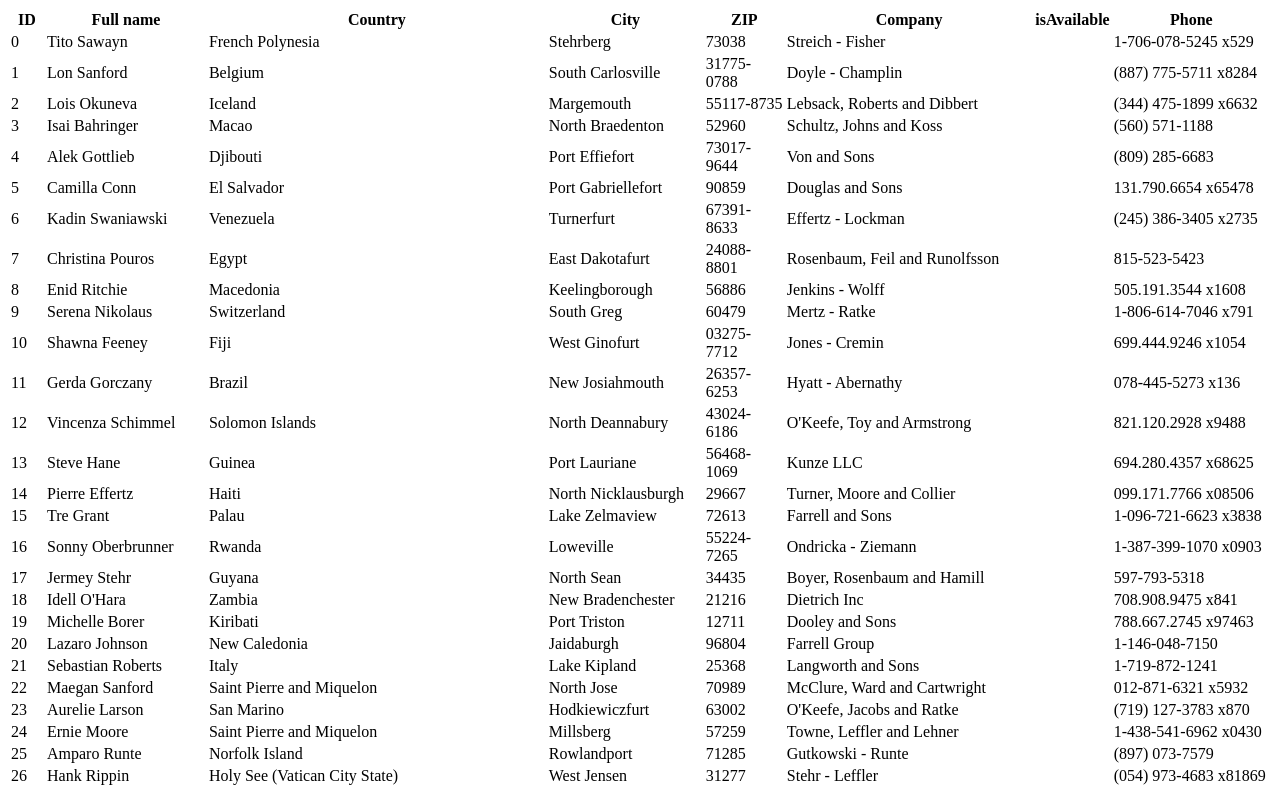
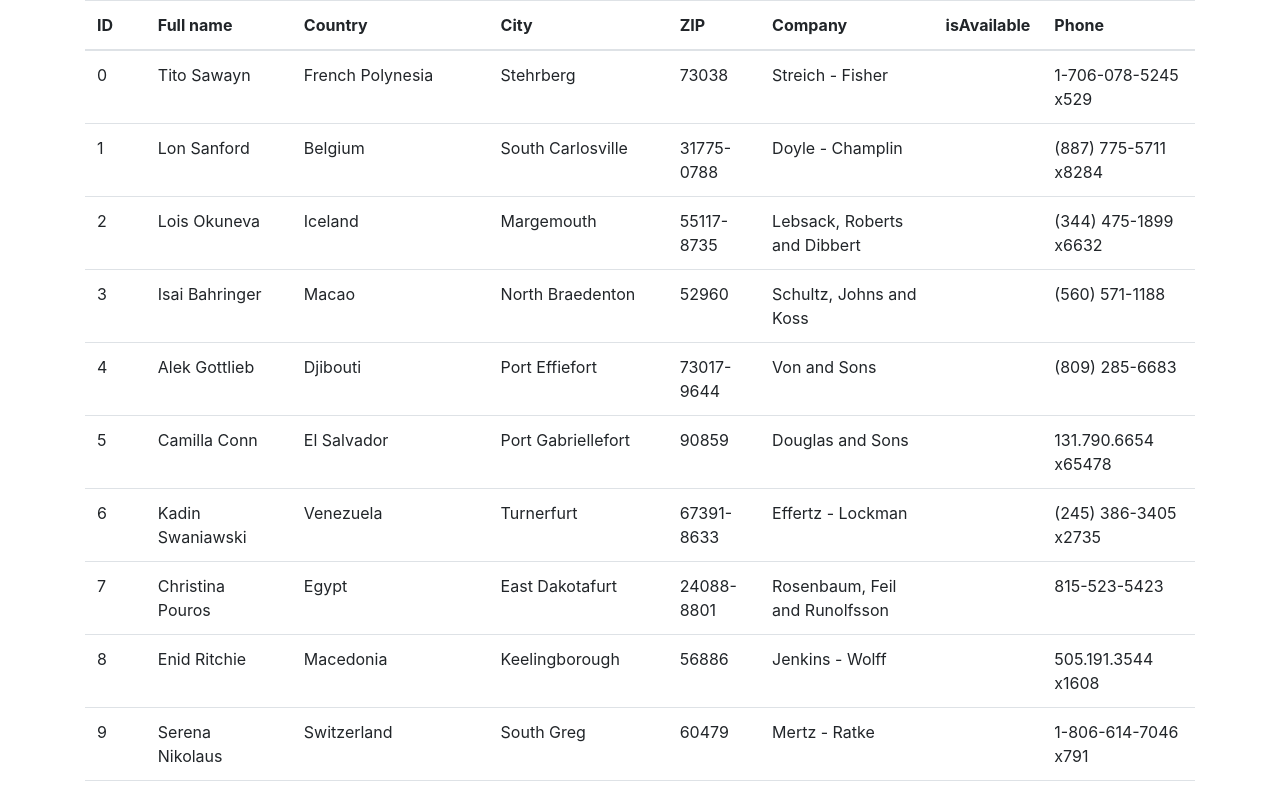
Before and after one commit to SergeiStekh/datagrid, a React (Create React App) app: page / in a window 1280 px wide. Shown: the top 790 px of the page. Built offline with nearby package versions, Linux system fonts and the light colour scheme.

Commit message:
feat: add bootstrap styles to table

```diff
--- a/package.json
+++ b/package.json
@@ -6,9 +6,11 @@
     "@testing-library/jest-dom": "^4.2.4",
     "@testing-library/react": "^9.3.2",
     "@testing-library/user-event": "^7.1.2",
+    "bootstrap": "^4.4.1",
     "faker": "^4.1.0",
     "node-sass": "^4.13.1",
     "react": "^16.13.0",
+    "react-bootstrap": "^1.0.0-beta.17",
     "react-dom": "^16.13.0",
     "react-redux": "^7.2.0",
     "react-scripts": "3.4.0",
--- a/src/App.js
+++ b/src/App.js
@@ -5,7 +5,9 @@ export default class App extends Component {
 
 render() {
   return (
-    <Table />
+    <div className="container">
+      <Table />
+    </div>
 )
 }
 }
--- a/src/components/table.js
+++ b/src/components/table.js
@@ -5,7 +5,7 @@ class Table extends Component {
 
 render() {
   return (
-  <table>
+  <table className="table">
     <thead>
     <tr>
       <th>ID</th>
--- a/src/index.js
+++ b/src/index.js
@@ -1,3 +1,4 @@
+import 'bootstrap/dist/css/bootstrap.css';
 import React from 'react';
 import ReactDOM from 'react-dom';
 import App from './App';
```
Also changed, not shown: 2 other files (tests, documents, lock files or other folders).
